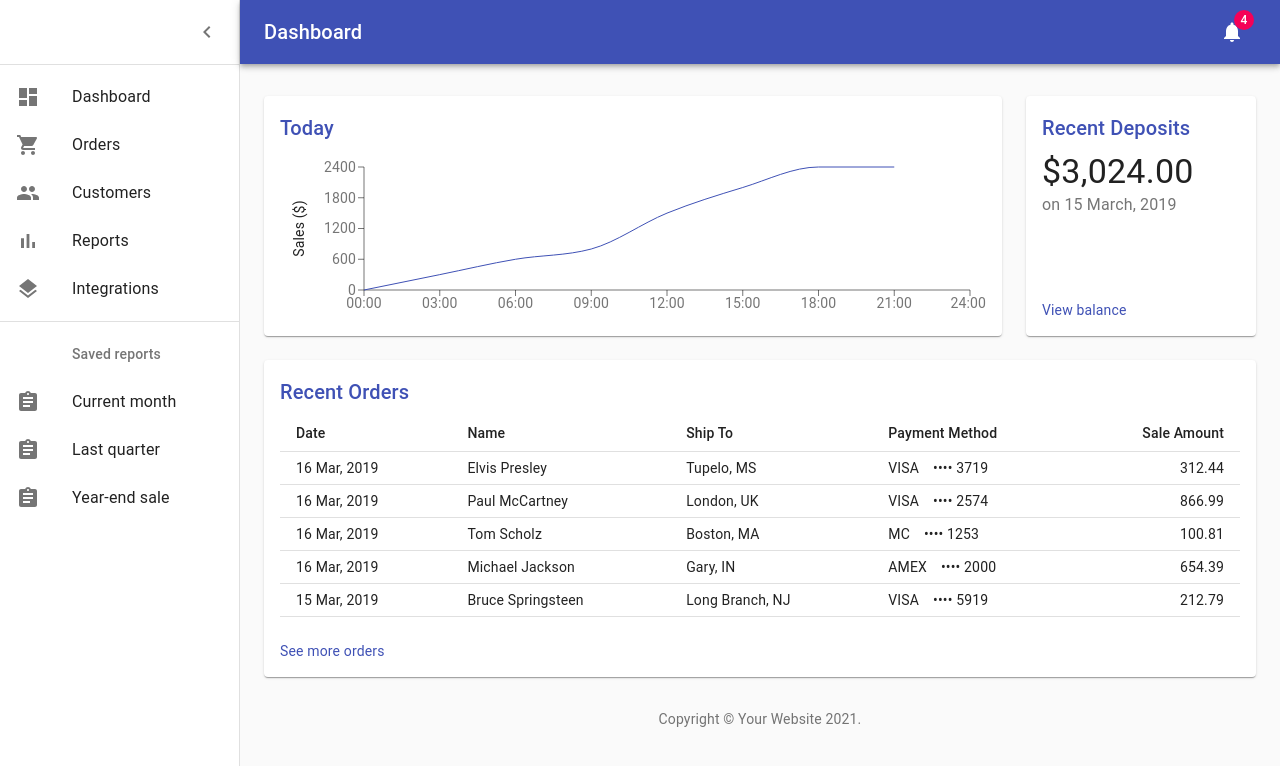
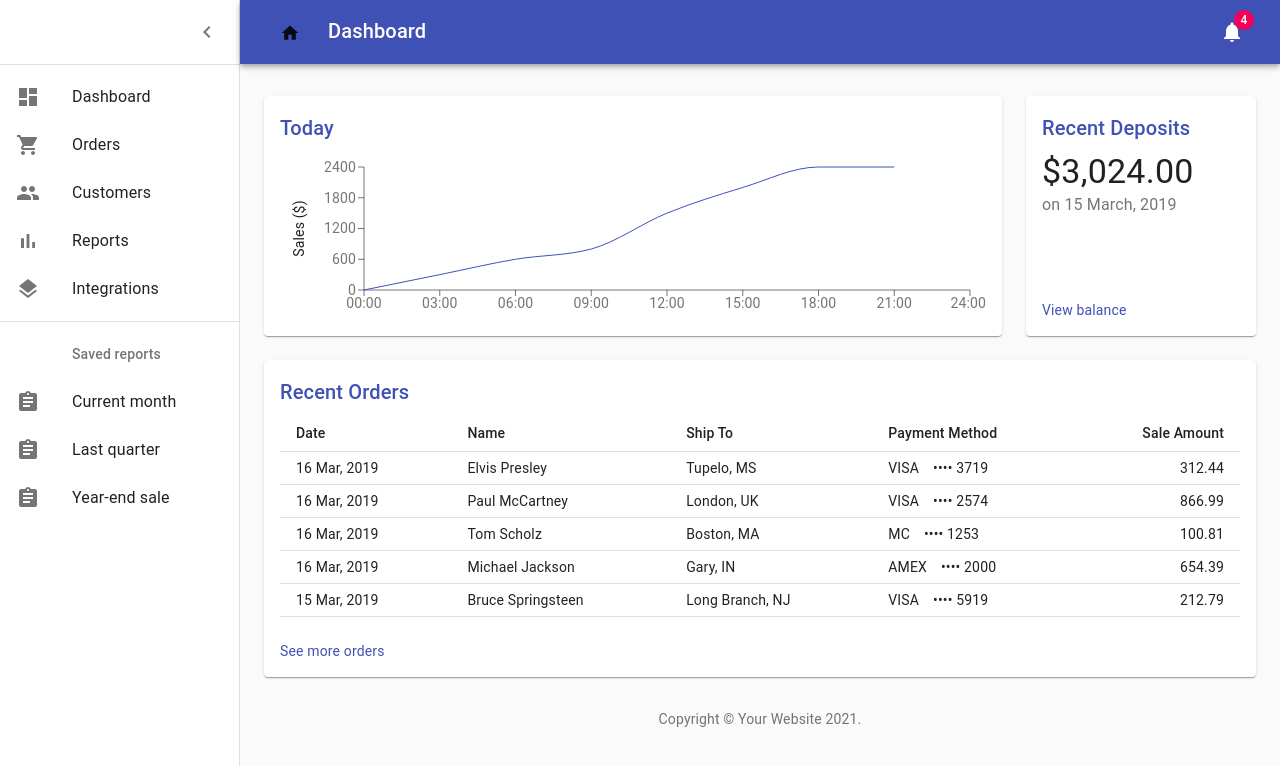
Before and after one commit to taosoft/ecommerce-child-clothes, a React (Create React App) app: page /dashboard in a window 1280 px wide. Shown: the top 766 px of the page. Built offline with nearby package versions, Linux system fonts and the light colour scheme; what react-swipeable-views-utils would draw is missing.

Commit message:
Home Button in Header

```diff
--- a/src/Components/Dashboard/Dashboard.js
+++ b/src/Components/Dashboard/Dashboard.js
@@ -14,7 +14,7 @@ import Badge from '@material-ui/core/Badge';
 import Container from '@material-ui/core/Container';
 import Grid from '@material-ui/core/Grid';
 import Paper from '@material-ui/core/Paper';
-import Link from '@material-ui/core/Link';
+import { Link } from 'react-router-dom'
 import MenuIcon from '@material-ui/icons/Menu';
 import ChevronLeftIcon from '@material-ui/icons/ChevronLeft';
 import NotificationsIcon from '@material-ui/icons/Notifications';
@@ -22,16 +22,13 @@ import { mainListItems, secondaryListItems } from './listItems';
 import Chart from './Chart';
 import Deposits from './Deposits';
 import Orders from './Orders';
+import Button from '@material-ui/core/Button';
+import HomeIcon from '@material-ui/icons/Home'
 
 function Copyright() {
   return (
     <Typography variant="body2" color="textSecondary" align="center">
-      {'Copyright © '}
-      <Link color="inherit" href="https://material-ui.com/">
-        Your Website
-      </Link>{' '}
-      {new Date().getFullYear()}
-      {'.'}
+      {`Copyright © Your Website ${new Date().getFullYear()}.`}
     </Typography>
   );
 }
@@ -143,6 +140,9 @@ export default function Dashboard() {
             <MenuIcon />
           </IconButton>
           <Typography component="h1" variant="h6" color="inherit" noWrap className={classes.title}>
+            <Link to="/">
+                <Button startIcon={<HomeIcon />} />
+            </Link>
             Dashboard
           </Typography>
           <IconButton color="inherit">
--- a/src/Components/LandingPage/Header.jsx
+++ b/src/Components/LandingPage/Header.jsx
@@ -18,6 +18,7 @@ import ShoppingBasketIcon from '@material-ui/icons/ShoppingBasket';
 import DashboardIcon from '@material-ui/icons/Dashboard';
 import { Redirect, Link } from 'react-router-dom'
 import Button from '@material-ui/core/Button';
+import HomeIcon from '@material-ui/icons/Home'
 
 const useStyles = makeStyles((theme) => ({
   root: {
@@ -186,8 +187,11 @@ export default function Header() {
             </IconButton>
             <div className={classes.title}>
               <Link to="/">
-                <Button>Ropa de niños</Button>
+                <Button startIcon={<HomeIcon />} />
               </Link>
+            </div>
+            <div className={classes.title}>
+              Ropa de niños
             </div>
             <div className={classes.search}>
               <div className={classes.searchIcon}>
```
